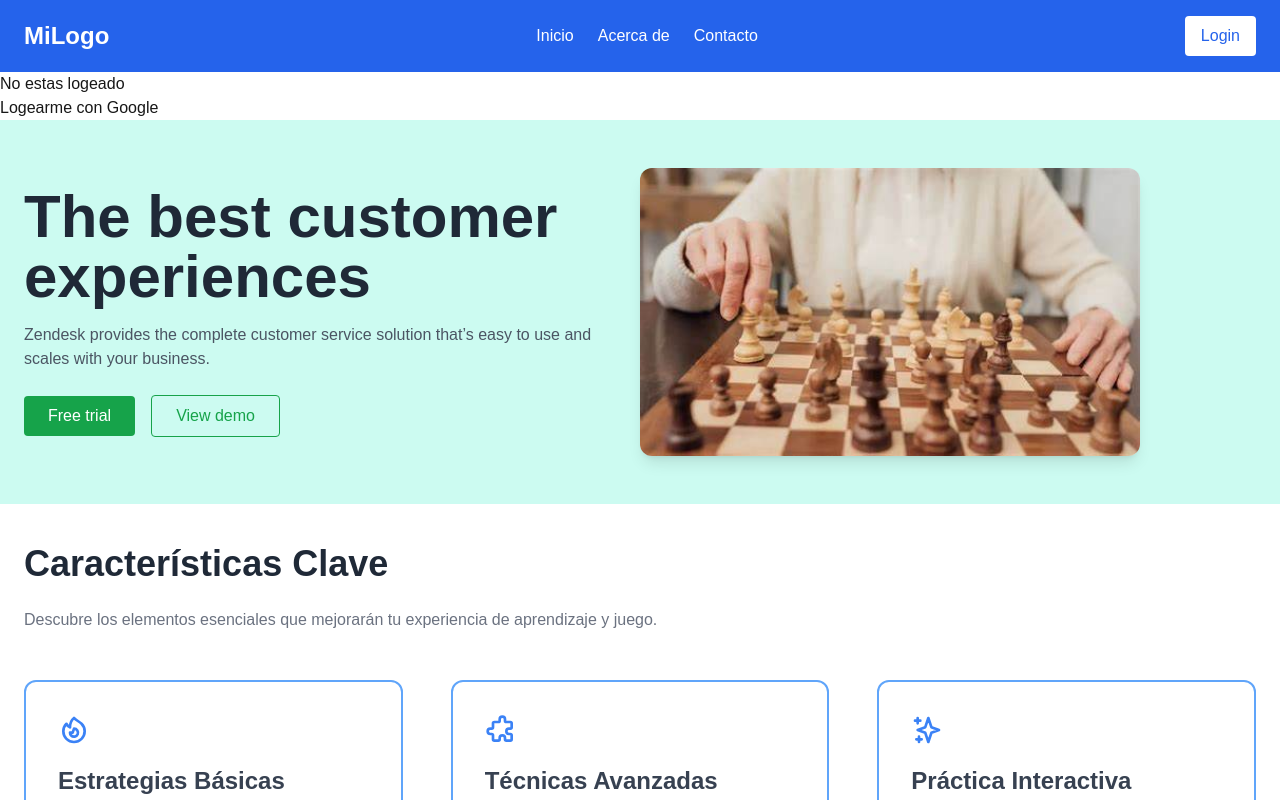
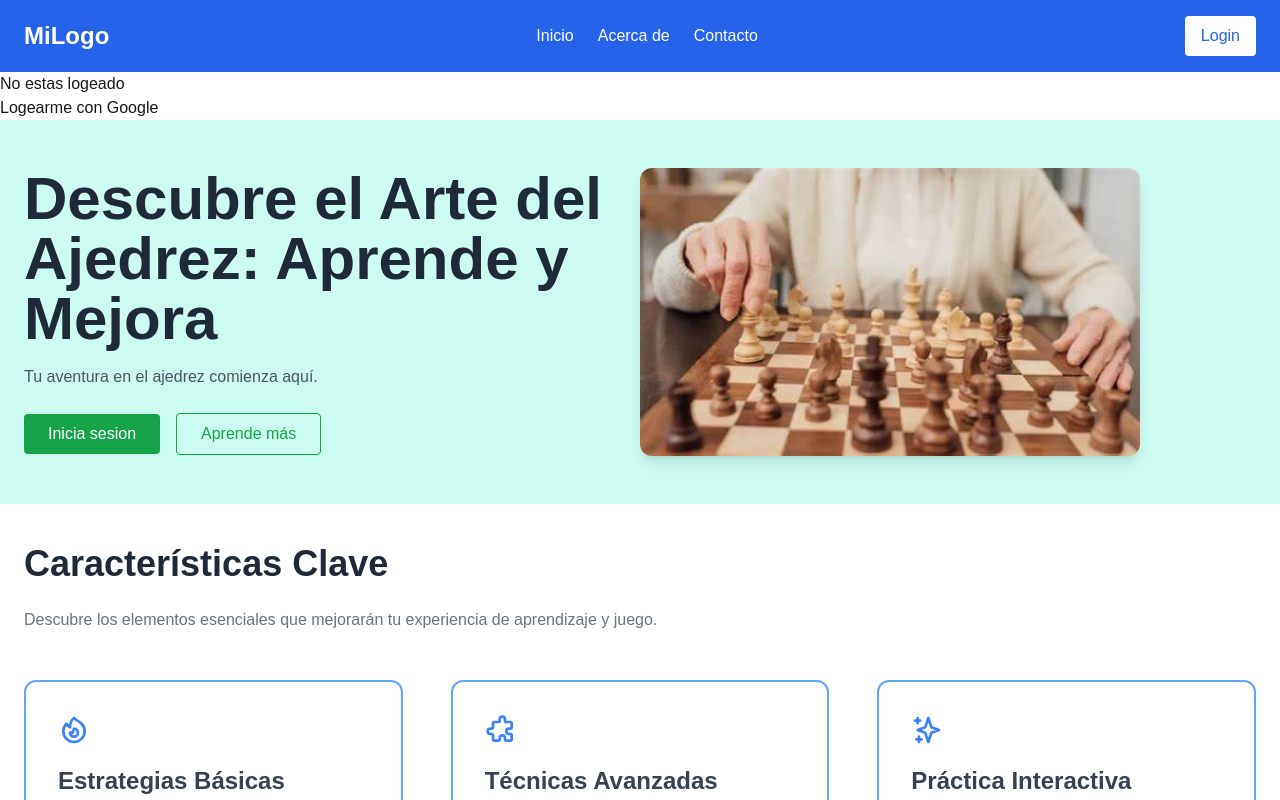
Before and after one commit to teran210c/chess-app, a Next.js app: page / in a window 1280 px wide. Shown: the top 800 px of the page. Built offline with nearby package versions, Linux system fonts and the light colour scheme; no server answers.

Commit message:
hero section updated

```diff
--- a/components/HeroSection.js
+++ b/components/HeroSection.js
@@ -7,17 +7,17 @@ function HeroSection() {
       {/* Left Text Content */}
       <div className="md:w-1/2 text-center md:text-left">
         <h1 className="text-4xl md:text-6xl font-bold text-gray-800 mb-4">
-          The best customer experiences
+        Descubre el Arte del Ajedrez: Aprende y Mejora
         </h1>
         <p className="text-gray-600 mb-6">
-          Zendesk provides the complete customer service solution that’s easy to use and scales with your business.
+          Tu aventura en el ajedrez comienza aquí.
         </p>
         <div className="space-x-4">
           <button className="bg-green-600 text-white px-6 py-2 rounded hover:bg-green-500">
-            Free trial
+            Inicia sesion
           </button>
           <button className="border border-green-600 text-green-600 px-6 py-2 rounded hover:bg-green-100">
-            View demo
+          Aprende más
           </button>
         </div>
       </div>
--- a/pages/index.js
+++ b/pages/index.js
@@ -10,12 +10,12 @@ import FeatureSection from "@/components/FeatureSection"
 export default function Home() {
   return (
     <>
-      <Navbar></Navbar>
-      <LoginBtn></LoginBtn>
-      <HeroSection></HeroSection>
+      <Navbar/>
+      <LoginBtn />
+      <HeroSection />
       <FeatureSection/>
-      <CarouselSection></CarouselSection>
-      <Footer></Footer>
+      <CarouselSection />
+      <Footer />
 
 
     </>
```
